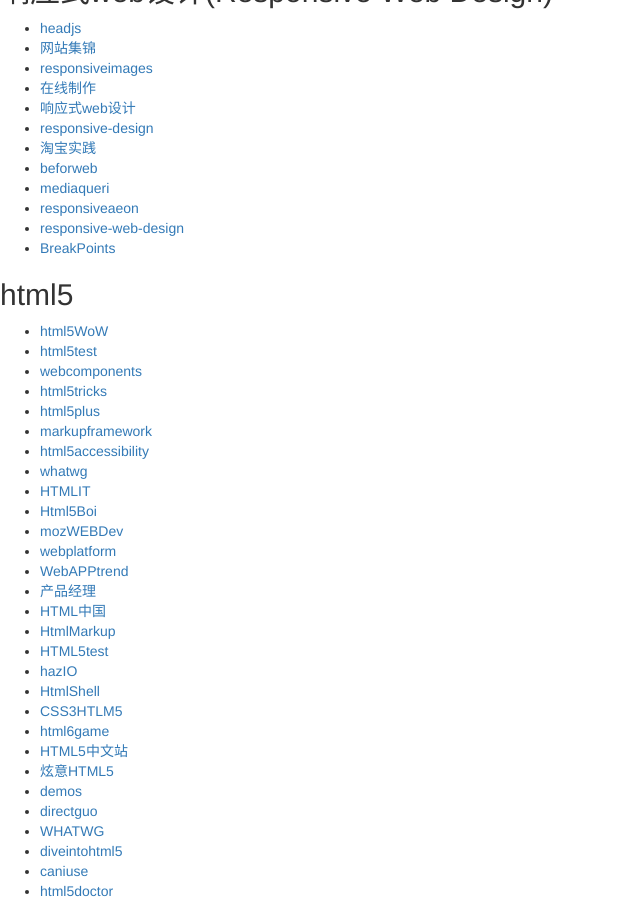
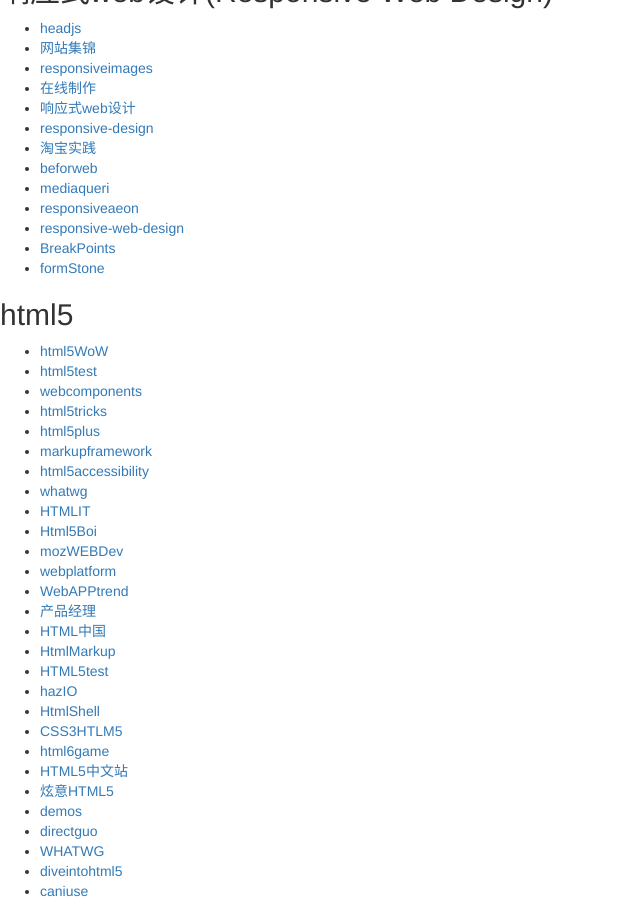
Before and after one commit to wkylin/wkylin.github.com, a Jekyll site: the page built from html5.html, in a window 1280 px wide and 900 px high, scrolled down 2086 px. Shown: the whole window, without its empty margins (0-640 px from the left). Built offline with Jekyll 4.4.1, drawn with Linux system fonts in a browser that asks for light colours; nearby versions of some CDN libraries; library files that are not in the unit come from our copies; comment, search, counter and statistics services are not loaded.

```diff
--- a/html5.html
+++ b/html5.html
@@ -91,6 +91,7 @@
     </li>
     <li class="ui-list-item"><a href="http://www.alistapart.com/articles/responsive-web-design/" target="_blank">responsive-web-design</a>
     <li class="ui-list-item"><a href="http://xoxco.com/projects/code/breakpoints/" target="_blank">BreakPoints</a></li>
+    <li class="ui-list-item"><a href="http://formstone.it/" target="_blank">formStone</a></li>
 </ul>
 <div class="ui-title fn-clear">
     <h2>html5</h2>
```
